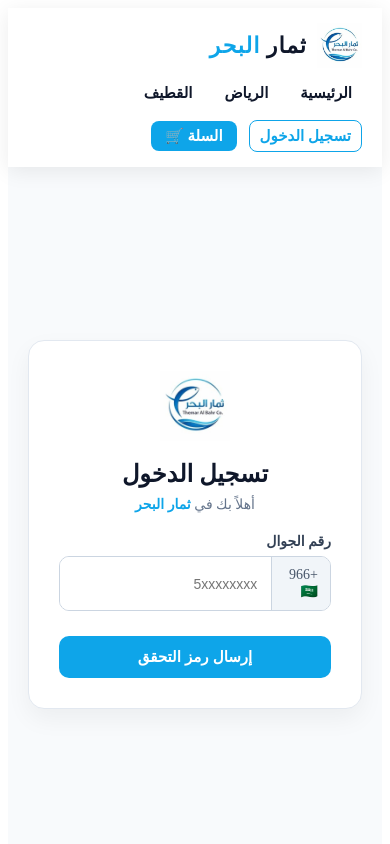
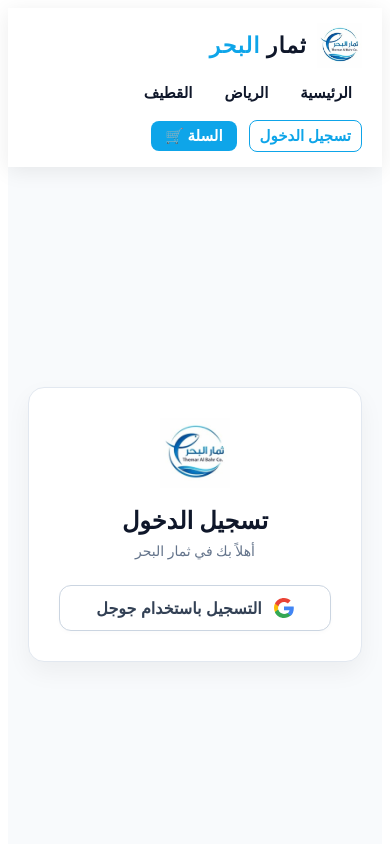
Before and after one commit to MOO651/themar-albahr, a React (Vite) app in the folder my-fish-shop/: page /login in a window 390 px wide. Shown: the top 844 px of the page. Built offline with nearby package versions, Linux system fonts and the light colour scheme.

Commit message:
add mandatory phone input after google login

```diff
--- a/my-fish-shop/src/components/Login.tsx
+++ b/my-fish-shop/src/components/Login.tsx
@@ -1,16 +1,15 @@
-import React, { useState, useEffect } from 'react';
+import React, { useEffect, useState } from 'react';
 import { useNavigate } from 'react-router-dom';
 import logo from '../assets/logo.png';
-import { auth } from '../firebase/config'; // تم تعديل المسار ليتوافق مع config.ts
-import { RecaptchaVerifier, signInWithPhoneNumber } from 'firebase/auth';
+import { auth } from '../firebase/config';
+import { GoogleAuthProvider, signInWithPopup } from 'firebase/auth';
 
 export default function Login() {
-  const [phone, setPhone] = useState('');
-  const [otpSent, setOtpSent] = useState(false);
-  const [otp, setOtp] = useState('');
+  const [loading, setLoading] = useState(false);
+  const [needsPhone, setNeedsPhone] = useState(false);
+  const [phoneNumber, setPhoneNumber] = useState('');
+  const [currentUser, setCurrentUser] = useState<any>(null);
   const [successMessage, setSuccessMessage] = useState('');
-  const [loading, setLoading] = useState(false);
-
   const navigate = useNavigate();
 
   useEffect(() => {
@@ -20,71 +19,60 @@
     }
   }, [navigate]);
 
-  const setupRecaptcha = () => {
-    if (!(window as any).recaptchaVerifier) {
-      (window as any).recaptchaVerifier = new RecaptchaVerifier(auth, 'recaptcha-container', {
-        size: 'invisible',
-        callback: () => {}
-      });
+  const handleGoogleLogin = async () => {
+    setLoading(true);
+    try {
+      const provider = new GoogleAuthProvider();
+      const result = await signInWithPopup(auth, provider);
+      const user = result.user;
+      setCurrentUser(user);
+
+      // فحص هل المستخدم مسجل رقمه من قبل في الـ localStorage
+      const savedUserPhones = JSON.parse(localStorage.getItem('users_phones') || '{}');
+
+      if (savedUserPhones[user.email!]) {
+        // لو عنده رقم قديم، نسجله وندخله على طول
+        localStorage.setItem('customer_phone', savedUserPhones[user.email!]);
+        window.dispatchEvent(new Event('authChange'));
+        setSuccessMessage('تم تسجيل الدخول بنجاح! جاري تحويلك...');
+        setTimeout(() => navigate('/'), 1200);
+      } else {
+        // لو أول مرة، نظهر له شاشة إدخال رقم الجوال إجبارياً
+        setLoading(false);
+        setNeedsPhone(true);
+      }
+
+    } catch (error) {
+      console.error('خطأ في تسجيل الدخول بجوجل:', error);
+      alert('فشل تسجيل الدخول، حاول مرة أخرى.');
+      setLoading(false);
     }
   };
 
-  const handleSendOtp = async (e: React.FormEvent) => {
+  const handleSavePhoneAndProceed = (e: React.FormEvent) => {
     e.preventDefault();
-    if (phone.length < 9) {
+    if (phoneNumber.length < 9) {
       alert('الرجاء إدخال رقم جوال صحيح');
       return;
     }
 
-    setLoading(true);
-    try {
-      setupRecaptcha();
-      const recaptchaVerifier = (window as any).recaptchaVerifier;
-      const formattedPhone = '+966' + phone.replace(/^0+/, '');
+    const formattedPhone = '+966' + phoneNumber.replace(/^0+/, '');
 
-      const confirmationResult = await signInWithPhoneNumber(auth, formattedPhone, recaptchaVerifier);
-      (window as any).confirmationResult = confirmationResult;
+    // حفظ الرقم الحالي ورطبه بالإيميل
+    localStorage.setItem('customer_phone', formattedPhone);
 
-      setLoading(false);
-      setOtpSent(true);
-      setSuccessMessage('');
-    } catch (error) {
-      console.error('خطأ في إرسال الرمز:', error);
-      // التعديل الآمن: لو الـ SMS فشلت، نسجل الرقم دايركت وندخل الموقع من غير ما نقف
-      setLoading(false);
-      const fullPhone = '+966' + phone.replace(/^0+/, '');
-      localStorage.setItem('customer_phone', fullPhone);
-      window.dispatchEvent(new Event('authChange'));
-      setSuccessMessage('تم تخطي الرسالة وتسجيل الدخول برقمك بنجاح! جاري تحويلك...');
-      setTimeout(() => {
-        navigate('/');
-      }, 1200);
+    if (currentUser && currentUser.email) {
+      const savedUserPhones = JSON.parse(localStorage.getItem('users_phones') || '{}');
+      savedUserPhones[currentUser.email] = formattedPhone;
+      localStorage.setItem('users_phones', JSON.stringify(savedUserPhones));
     }
-  };
 
-  const handleVerifyOtp = async (e: React.FormEvent) => {
-    e.preventDefault();
-    setLoading(true);
-    try {
-      const confirmationResult = (window as any).confirmationResult;
-      const result = await confirmationResult.confirm(otp);
-      const user = result.user;
+    window.dispatchEvent(new Event('authChange'));
+    setSuccessMessage('تم حفظ رقم الجوال وتسجيل الدخول بنجاح!');
 
-      const fullPhone = user.phoneNumber || ('+966' + phone.slice(-9));
-      localStorage.setItem('customer_phone', fullPhone);
-
-      window.dispatchEvent(new Event('authChange'));
-      setSuccessMessage('تم تسجيل الدخول بنجاح! جاري تحويلك للرئيسية...');
-
-      setTimeout(() => {
-        navigate('/');
-      }, 1500);
-
-    } catch (error) {
-      console.error('رمز التحقق خطأ:', error);
-      alert('رمز التحقق غير صحيح، تأكد من الكود المرسل.');
-      setLoading(false);
-    }
+    setTimeout(() => {
+      navigate('/');
+    }, 1200);
   };
 
   return (
@@ -108,21 +96,19 @@
         textAlign: 'center'
       }}>
 
-        <div style={{ marginBottom: '20px' }}>
+        <div style={{ marginBottom: '25px' }}>
           <img
             src={logo}
             alt="ثمار البحر"
             style={{ height: '70px', margin: '0 auto 15px auto', objectFit: 'contain' }}
           />
           <h2 style={{ fontSize: '24px', fontWeight: 'bold', color: '#0f172a', margin: '0 0 8px 0' }}>
-            تسجيل الدخول
+            {needsPhone ? 'إدخال رقم الجوال إجباري' : 'تسجيل الدخول'}
           </h2>
           <p style={{ fontSize: '14px', color: '#64748b', margin: 0 }}>
-            أهلاً بك في <span style={{ color: '#0ea5e9', fontWeight: '600' }}>ثمار البحر</span>
+            {needsPhone ? 'يرجى إدخال رقم جوالك لنتمكن من إتمام طلباتك والتواصل معك' : 'أهلاً بك في ثمار البحر'}
           </p>
         </div>
-
-        <div id="recaptcha-container"></div>
 
         {successMessage && (
           <div style={{
@@ -139,11 +125,41 @@
           </div>
         )}
 
-        {!otpSent ? (
-          <form onSubmit={handleSendOtp} style={{ display: 'flex', flexDirection: 'column', gap: '15px', textAlign: 'right' }}>
+        {!needsPhone ? (
+          <button
+            onClick={handleGoogleLogin}
+            disabled={loading}
+            style={{
+              width: '100%',
+              display: 'flex',
+              alignItems: 'center',
+              justifyContent: 'center',
+              gap: '12px',
+              backgroundColor: '#ffffff',
+              color: '#334155',
+              border: '1px solid #cbd5e1',
+              borderRadius: '12px',
+              padding: '12px',
+              fontSize: '16px',
+              fontWeight: '600',
+              cursor: 'pointer',
+              boxShadow: '0 2px 4px rgba(0,0,0,0.02)',
+              opacity: loading ? 0.7 : 1
+            }}
+          >
+            <svg width="20" height="20" viewBox="0 0 24 24">
+              <path fill="#4285F4" d="M23.745 12.27c0-.7-.06-1.4-.19-2.07H12v4.51h6.6c-.29 1.52-1.14 2.82-2.4 3.68v3.05h3.88c2.27-2.09 3.66-5.17 3.66-9.17z"/>
+              <path fill="#34A853" d="M12 24c3.24 0 5.95-1.08 7.93-2.91l-3.88-3.05c-1.08.72-2.45 1.16-4.05 1.16-3.13 0-5.78-2.11-6.73-4.96H1.19v3.15C3.18 21.38 7.23 24 12 24z"/>
+              <path fill="#FBBC05" d="M5.27 14.24c-.25-.72-.38-1.49-.38-2.24s.13-1.52.38-2.24V6.61H1.19C.43 8.15 0 9.89 0 11.7s.43 3.55 1.19 5.09l4.08-3.15z"/>
+              <path fill="#EA4335" d="M12 4.75c1.77 0 3.35.61 4.6 1.8l3.42-3.42C17.95 1.19 15.24 0 12 0 7.23 0 3.18 2.62 1.19 6.61l4.08 3.15c.95-2.85 3.6-4.96 6.73-4.96z"/>
+            </svg>
+            {loading ? 'جاري تسجيل الدخول...' : 'التسجيل باستخدام جوجل'}
+          </button>
+        ) : (
+          <form onSubmit={handleSavePhoneAndProceed} style={{ display: 'flex', flexDirection: 'column', gap: '15px', textAlign: 'right' }}>
             <div>
               <label style={{ display: 'block', fontSize: '14px', fontWeight: '600', color: '#334155', marginBottom: '6px' }}>
-                رقم الجوال
+                رقم الجوال الشخصي (إجباري)
               </label>
               <div style={{ display: 'flex', border: '1px solid #cbd5e1', borderRadius: '10px', overflow: 'hidden', backgroundColor: '#fff' }}>
                 <span style={{ padding: '10px 12px', backgroundColor: '#f1f5f9', color: '#475569', fontSize: '14px', borderLeft: '1px solid #cbd5e1' }}>
@@ -152,8 +168,8 @@
                 <input
                   type="tel"
                   placeholder="5xxxxxxxx"
-                  value={phone}
-                  onChange={(e) => setPhone(e.target.value.replace(/[^0-9]/g, ''))}
+                  value={phoneNumber}
+                  onChange={(e) => setPhoneNumber(e.target.value.replace(/[^0-9]/g, ''))}
                   maxLength={10}
                   style={{ width: '100%', padding: '10px 14px', border: 'none', outline: 'none', fontSize: '14px', direction: 'ltr', textAlign: 'right' }}
                   required
@@ -163,7 +179,6 @@
 
             <button
               type="submit"
-              disabled={loading}
               style={{
                 width: '100%',
                 backgroundColor: '#0ea5e9',
@@ -174,72 +189,14 @@
                 fontSize: '15px',
                 fontWeight: '600',
                 cursor: 'pointer',
-                marginTop: '10px',
-                opacity: loading ? 0.7 : 1
+                marginTop: '10px'
               }}
             >
-              {loading ? 'جاري الإرسال...' : 'إرسال رمز التحقق'}
-            </button>
-          </form>
-        ) : (
-          <form onSubmit={handleVerifyOtp} style={{ display: 'flex', flexDirection: 'column', gap: '15px' }}>
-            <div style={{ backgroundColor: '#f0fdf4', padding: '12px', borderRadius: '10px', border: '1px solid #dcfce7', textAlign: 'center' }}>
-              <p style={{ fontSize: '13px', color: '#166534', margin: 0 }}>
-                تم محاولة إرسال الرمز إلى الرقم: <strong dir="ltr">05{phone.slice(-9)}</strong>
-              </p>
-              <button
-                type="button"
-                onClick={() => setOtpSent(false)}
-                style={{ background: 'none', border: 'none', color: '#0ea5e9', fontSize: '12px', cursor: 'pointer', textDecoration: 'underline', marginTop: '4px' }}
-              >
-                تعديل الرقم
-              </button>
-            </div>
-
-            <div style={{ textAlign: 'right' }}>
-              <label style={{ display: 'block', fontSize: '14px', fontWeight: '600', color: '#334155', marginBottom: '6px' }}>
-                أدخل رمز التحقق (OTP)
-              </label>
-              <input
-                type="text"
-                placeholder="------"
-                value={otp}
-                onChange={(e) => setOtp(e.target.value.replace(/[^0-9]/g, '').slice(0, 6))}
-                maxLength={6}
-                style={{
-                  width: '100%',
-                  padding: '12px',
-                  border: '1px solid #cbd5e1',
-                  borderRadius: '10px',
-                  fontSize: '18px',
-                  textAlign: 'center',
-                  letterSpacing: '8px',
-                  outline: 'none'
-                }}
-                required
-              />
-            </div>
-
-            <button
-              type="submit"
-              disabled={loading}
-              style={{
-                width: '100%',
-                backgroundColor: '#16a34a',
-                color: 'white',
-                border: 'none',
-                borderRadius: '10px',
-                padding: '12px',
-                fontSize: '15px',
-                fontWeight: '600',
-                cursor: 'pointer',
-                opacity: loading ? 0.7 : 1
-              }}
-            >
-              {loading ? 'جاري التحقق...' : 'تأكيد وتسجيل الدخول'}
+              حفظ والمتابعة إلى المتجر
             </button>
           </form>
         )}
+
       </div>
     </div>
   );
```
